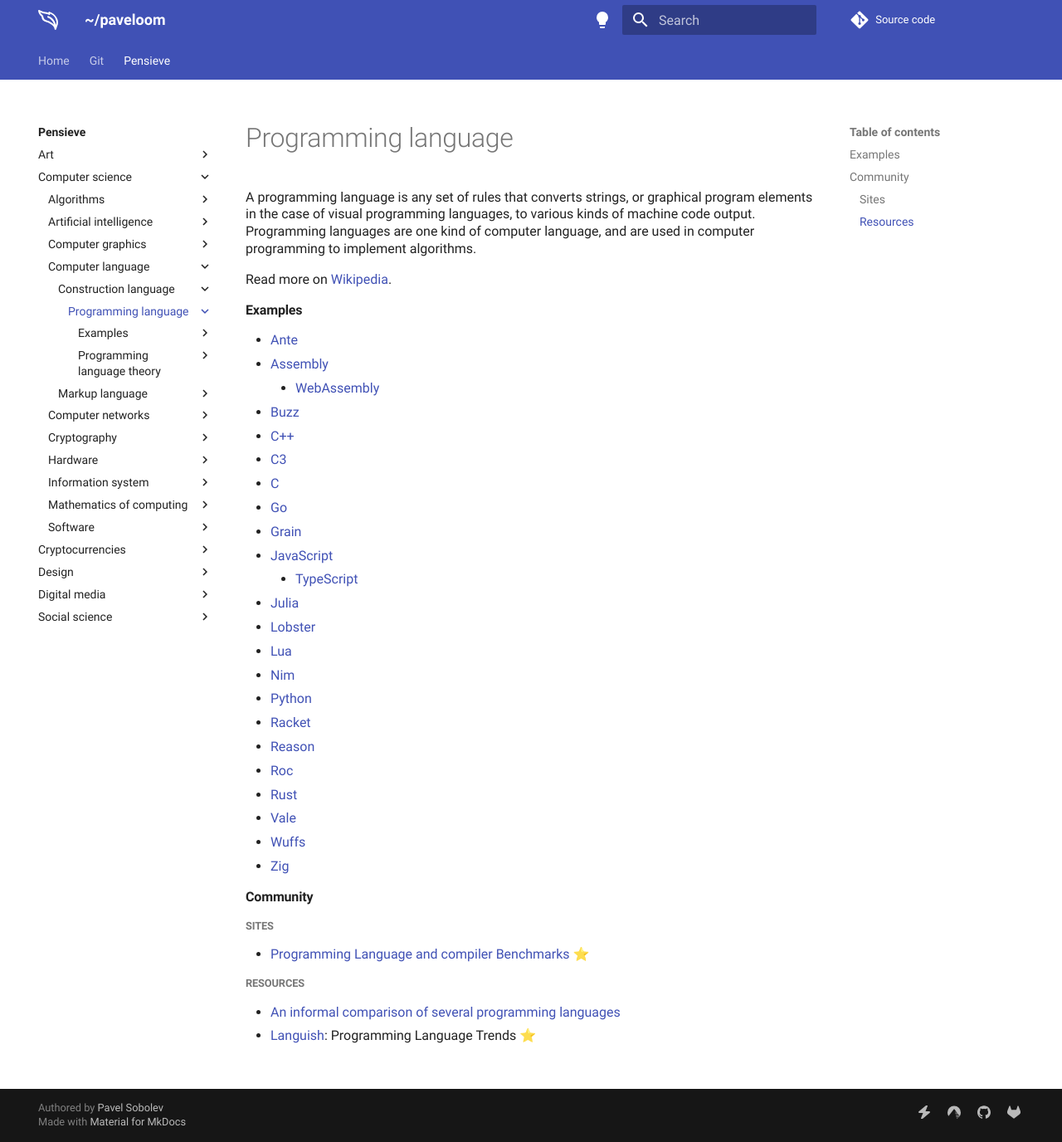
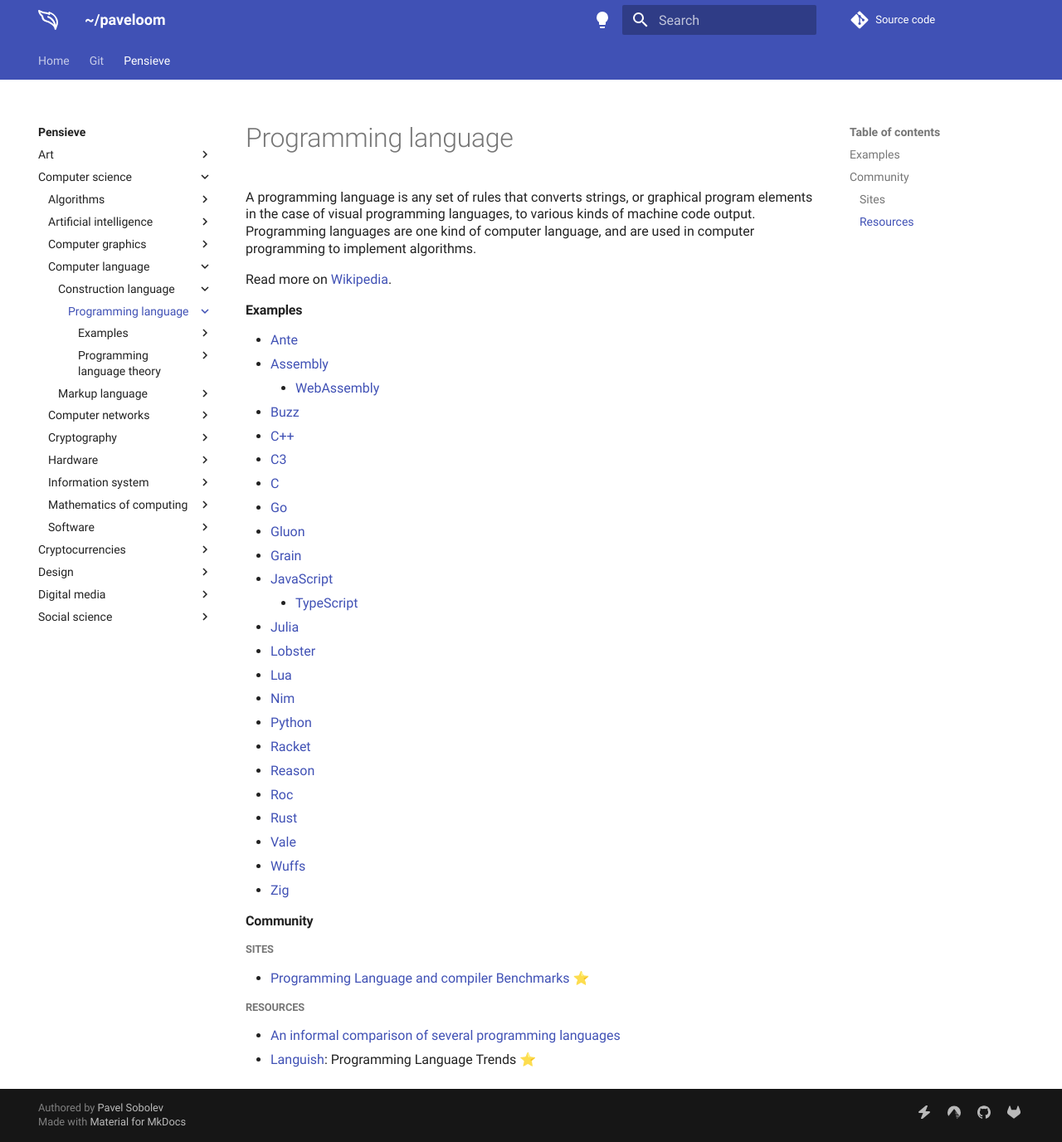
Before and after one commit to paveloom/paveloom.dev, an MkDocs documentation site: the page built from content/pensieve/programming-language.md, in a window 1280 px wide and 1376 px high. Shown: the whole window at 83% size. Built offline with MkDocs 1.6.1 and Material for MkDocs 9.7.7, drawn with Linux system fonts in a browser that asks for light colours; comment, search, counter and statistics services are not loaded.

Commit message:
Pensieve: update the Programming language page.

```diff
--- a/content/pensieve/programming-language.md
+++ b/content/pensieve/programming-language.md
@@ -13,6 +13,7 @@ Read more on [Wikipedia](https://en.wikipedia.org/wiki/Programming_language).
 - [C3](https://c3-lang.org)
 - [C](c.md)
 - [Go](go.md)
+- [Gluon](https://github.com/gluon-lang/gluon)
 - [Grain](https://grain-lang.org)
 - [JavaScript](javascript.md)
     - [TypeScript](typescript.md)
```
